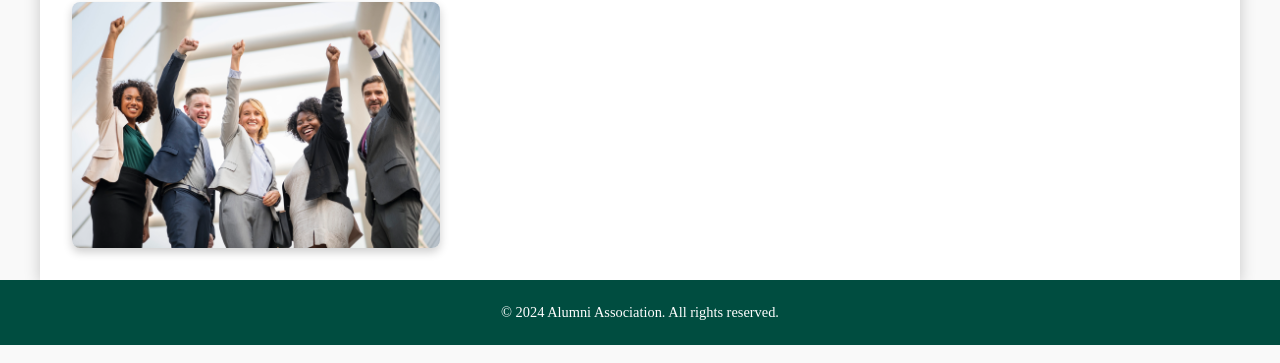
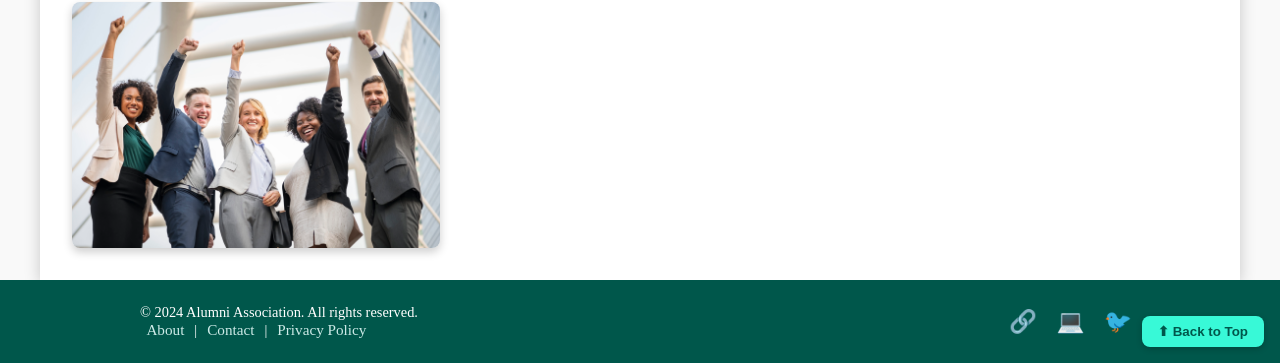
Before and after one commit to SOURAVtec/Facility-publication-management-, a plain HTML site: page Alumni-main-themed/Alumni_home.html in a window 1280 px wide. Shown: the part 925-1288 px from the top of the page. Drawn offline with Linux system fonts and the light colour scheme.

Commit message:
Enhance footer in alumni_home.html

```diff
--- a/Alumni-main-themed/Alumni_home.html
+++ b/Alumni-main-themed/Alumni_home.html
@@ -74,8 +74,23 @@
       </section>
     </main>
 
-    <footer>
-      <p>&copy; 2024 Alumni Association. All rights reserved.</p>
+   <footer class="custom-footer">
+      <div class="footer-content">
+        <div class="footer-left">
+          <p>&copy; 2024 Alumni Association. All rights reserved.</p>
+          <p class="quick-links">
+            <a href="about.html">About</a> |
+            <a href="contact.html">Contact</a> |
+            <a href="privacy.html">Privacy Policy</a>
+          </p>
+        </div>
+        <div class="footer-right">
+          <a href="https://www.linkedin.com" target="_blank" aria-label="LinkedIn">🔗</a>
+          <a href="https://github.com" target="_blank" aria-label="GitHub">💻</a>
+          <a href="https://twitter.com" target="_blank" aria-label="Twitter">🐦</a>
+        </div>
+      </div>
+        <button onclick="scrollToTop()" class="back-to-top">⬆ Back to Top</button>
     </footer>
 
     <script>
@@ -112,6 +127,9 @@
           }, 100 * index);
         });
       });
+      function scrollToTop() {
+        window.scrollTo({ top: 0, behavior: 'smooth' });
+      }
     </script>
 
     <script src="assets/js/theme-toggle.js"></script>
--- a/Alumni-main-themed/assets/css/styles.css
+++ b/Alumni-main-themed/assets/css/styles.css
@@ -284,3 +284,88 @@ footer p {
     font-size: 1.2rem;
   }
 }
+      .custom-footer {
+        background: #00574B;
+        color: #fff;
+        padding: 1.5rem 1rem;
+        text-align: center;
+        position: relative;
+      }
+
+      .footer-content {
+        display: flex;
+        flex-wrap: wrap;
+        justify-content: space-between;
+        align-items: center;
+        max-width: 1000px;
+        margin: 0 auto;
+      }
+
+      .footer-left {
+        text-align: left;
+        flex: 1 1 250px;
+      }
+
+      .footer-left .quick-links a {
+        color: #cceae7;
+        margin: 0 0.4rem;
+        text-decoration: none;
+        font-size: 0.95rem;
+      }
+
+      .footer-left .quick-links a:hover {
+        text-decoration: underline;
+      }
+
+      .footer-right {
+        text-align: right;
+        flex: 1 1 150px;
+      }
+
+      .footer-right a {
+        font-size: 1.4rem;
+        margin: 0 0.5rem;
+        text-decoration: none;
+        color: #38f9d7;
+      }
+
+      .footer-right a:hover {
+        color: #fff;
+      }
+
+      .back-to-top {
+        position: absolute;
+        bottom: 1rem;
+        right: 1rem;
+        background: #38f9d7;
+        color: #00574B;
+        font-weight: bold;
+        border: none;
+        border-radius: 8px;
+        padding: 0.5rem 1rem;
+        cursor: pointer;
+        box-shadow: 0 2px 6px rgba(0,0,0,0.2);
+        transition: background 0.3s;
+      }
+
+      .back-to-top:hover {
+        background: #2cd4bd;
+      }
+
+      /* Responsive fix */
+      @media (max-width: 600px) {
+        .footer-content {
+          flex-direction: column;
+          text-align: center;
+        }
+
+        .footer-left, .footer-right {
+          text-align: center;
+          margin-bottom: 1rem;
+        }
+
+        .back-to-top {
+          position: static;
+          margin-top: 1rem;
+        }
+      }
```
